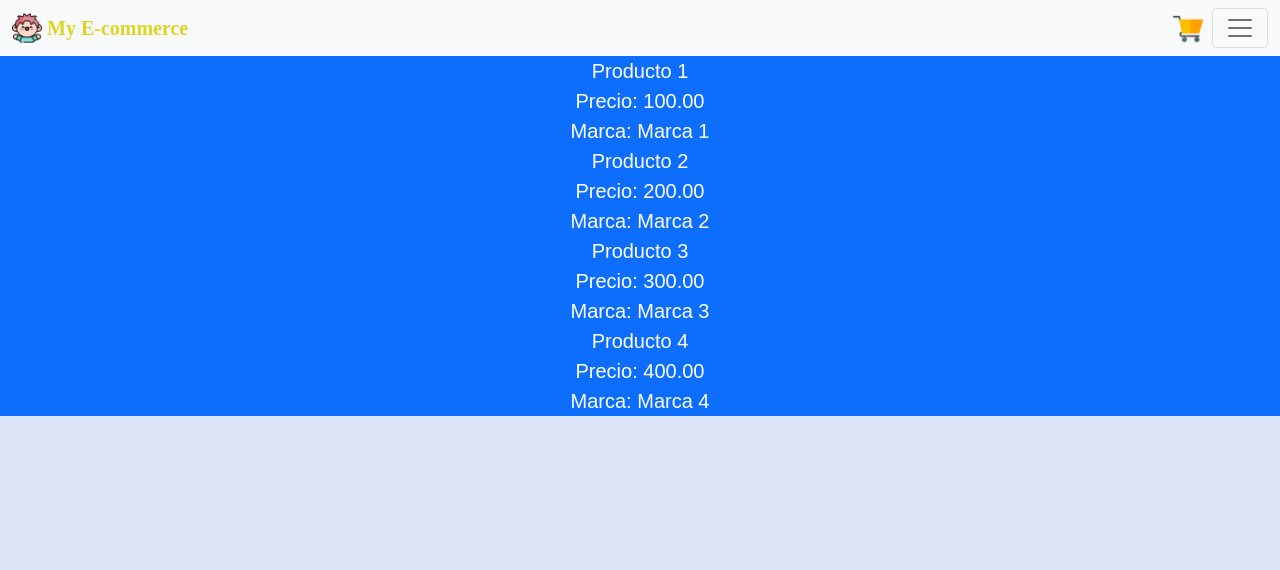
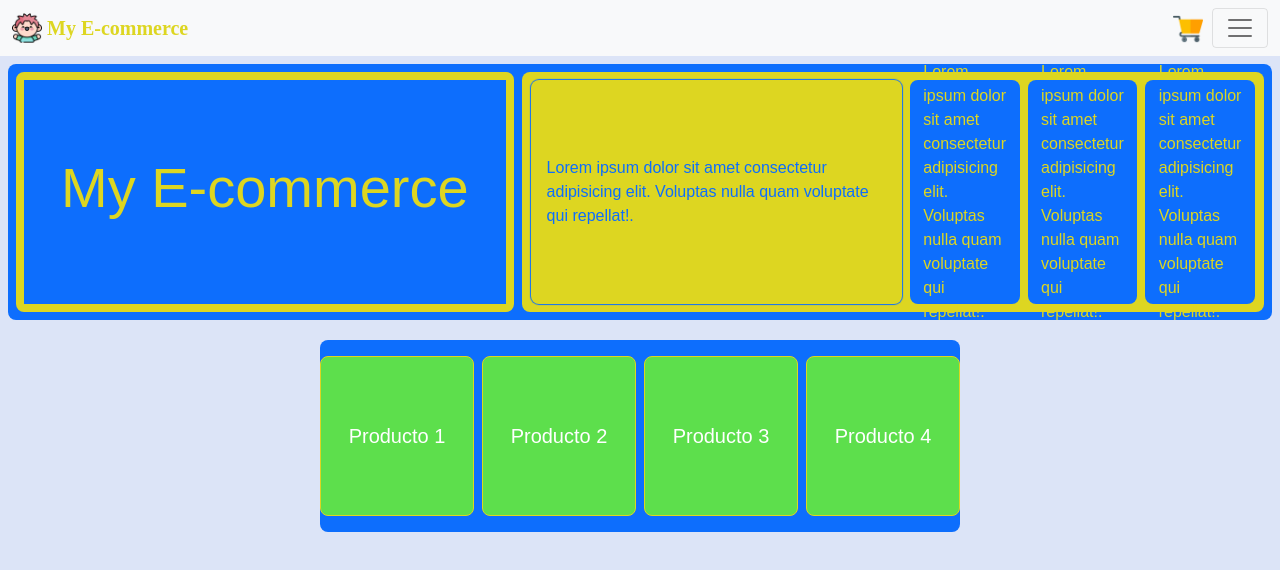
Before and after one commit to ManuelNunja/ecommerce_site, a React (Create React App) app: page / in a window 1280 px wide. Shown: the top 570 px of the page. Built offline with nearby package versions, Linux system fonts and the light colour scheme; a web font is replaced by a local one.

Commit message:
commit_202201427_1

```diff
--- a/package.json
+++ b/package.json
@@ -10,11 +10,13 @@
     "@testing-library/react": "^12.1.2",
     "@testing-library/user-event": "^13.5.0",
     "bootstrap": "^5.1.3",
+    "jquery": "^3.6.0",
     "react": "^17.0.2",
     "react-bootstrap": "^2.1.1",
     "react-dom": "^17.0.2",
     "react-google-fonts": "^1.2.1",
     "react-scripts": "5.0.0",
+    "sass": "^1.49.0",
     "web-vitals": "^2.1.3"
   },
   "scripts": {
--- a/src/App.js
+++ b/src/App.js
@@ -3,12 +3,16 @@ import 'bootstrap/dist/css/bootstrap.min.css';
 import './App.css';
 import Navbar from './components/navbar/Navbar';
 import ItemListContainer from './components/itemListContainer/ItemListContainer';
+import ListSquare from './components/listSquare/ListSquare';
+import HeadCarousel from './components/headCarousel/HeadCarousel';
 
 function App() {
   return (
     <div className="App">
       <Navbar></Navbar>
-      <ItemListContainer></ItemListContainer>
+      <HeadCarousel></HeadCarousel>
+      <ListSquare></ListSquare>
+      {/*<ItemListContainer></ItemListContainer>*/}
     </div>
   );
 }
--- /dev/null
+++ b/src/components/headCarousel/HeadCarousel.js
@@ -0,0 +1,28 @@
+import "./HeadCarousel.scss"
+import HeadCarouselItem from "./HeadCarouselItem";
+
+const textItem = "Lorem ipsum dolor sit amet consectetur adipisicing elit. Voluptas nulla quam voluptate qui repellat!."
+const items = [
+    {itemId: "1", itemText: textItem},
+    {itemId: "2", itemText: textItem},
+    {itemId: "3", itemText: textItem},
+    {itemId: "4", itemText: textItem},
+];
+
+const HeadCarousel = () => {
+
+  return <div className="headCarousel--container">
+        <div className="headCarousel--background">
+            <div className="side--left"><h1 className="side--left--name">My E-commerce</h1></div>
+            <div className="side--right">
+                {
+                    items.map(({itemId, itemText}) => (
+                        <HeadCarouselItem key={itemId} itemId={itemId} itemText={itemText}></HeadCarouselItem>
+                    ))
+                }
+            </div>
+        </div>
+  </div>;
+};
+
+export default HeadCarousel;
--- /dev/null
+++ b/src/components/headCarousel/HeadCarousel.scss
@@ -0,0 +1,78 @@
+@import "../sass/_variables.scss";
+
+.headCarousel--container{
+    height: calc(calc($px_site * 32) + 16px);
+    width: 100%;
+    background-color: transparent;
+    display: flex;
+    align-items: center;
+    justify-items: center;
+    justify-content: center;
+    padding: $px_site;
+    .headCarousel--background{
+        height: calc($px_site * 32);
+        width: 100%;
+        border-radius: $px_site;
+        background-color: $color--secondary;
+        display: flex;
+        flex-direction: row;
+        align-items: center;
+        justify-content: center;
+        justify-items: center;
+        gap: $px_site;
+        .side--left{
+            width: calc(40% - 8px);
+            height: calc($px_site * 30);
+            border-radius: $px_site;
+            background-color: transparent;
+            border: solid 8px $color--primary;
+            display: flex;
+            align-items: center;
+            justify-content: center;
+            justify-items: center;
+            .side--left--name{
+                color: $color--primary;
+                font-size: 56px;
+            }
+        }
+        .side--right{
+            width: calc(60% - 16px);
+            height: calc($px_site * 30);
+            border-radius: $px_site;
+            background-color: $color--primary;
+            display: flex;
+            align-items: center;
+            justify-content: center;
+            justify-items: center;
+            gap: $px_site;
+            .side--right--item{
+                width: calc(calc(100% / 6) - 14px);
+                height: calc(100% - 16px);
+                background-color: $color--secondary;
+                border-radius: $px_site;
+                cursor: pointer;
+                display: flex;
+                align-items: center;
+                justify-content: center;
+                justify-items: center;
+                .text{
+                    color: $color--primary;
+                    font-size: 16px;
+                    text-align: left;
+                    padding: 16px;
+                }
+            }
+            .active{
+                width: calc(50% - 0px) !important;
+                background-color: $color--primary;
+                box-shadow:  0px 0px 1px 1px $color--secondary;
+                .text{
+                    color: $color--secondary;
+                    font-size: 16px;
+                    text-align: left;
+                    padding: 16px;
+                }
+            }
+        }
+    }
+}
--- /dev/null
+++ b/src/components/headCarousel/HeadCarouselItem.js
@@ -0,0 +1,20 @@
+import "./HeadCarousel.scss";
+
+const HeadCarouselItem = ({itemId, itemText}) => {
+    let classNormal = "side--right--item"
+    let classActive = "side--right--item active"
+    return <div id={"headCarouselItem" + itemId} className={(itemId == "1" ? classActive : classNormal)} onClick={(props) => (function(){
+        var arrayObjectByClass = document.getElementsByClassName("side--right--item")
+        var i = 0
+        for(i = 0; i <= arrayObjectByClass.length - 1; i++){
+            arrayObjectByClass[i].classList.remove("active");
+        }
+        document.getElementById(props.target.id).classList.add("active");
+    })(
+
+    )}>
+        <div className="text">{itemText}</div>
+    </div>;
+};
+
+export default HeadCarouselItem;
--- /dev/null
+++ b/src/components/listSquare/ListSquare.js
@@ -0,0 +1,22 @@
+import "./ListSquare.scss";
+import ListSquareItem from "./ListSquareItem";
+const items = [
+    {productId: "1", productName: "Producto 1", productPrice: "150.00", productBrand: "Marca 1"},
+    {productId: "2", productName: "Producto 2", productPrice: "300.00", productBrand: "Marca 2"},
+    {productId: "3", productName: "Producto 3", productPrice: "450.00", productBrand: "Marca 3"},
+    {productId: "4", productName: "Producto 4", productPrice: "600.00", productBrand: "Marca 4"},
+];
+
+const ListSquare = () => {
+  return <div className="listSquare--container">
+      <div className="listSquare--background">
+        {
+            items.map(({productId, productName, productPrice, productBrand}) => (
+                <ListSquareItem key={productId} productName={productName} productPrice={productPrice} productBrand={productBrand}></ListSquareItem>
+            ))
+        }
+      </div>
+  </div>;
+};
+
+export default ListSquare;
--- /dev/null
+++ b/src/components/listSquare/ListSquare.scss
@@ -0,0 +1,44 @@
+@import "../sass/_variables.scss";
+
+.listSquare--container{
+    height: calc(calc($px_site * 25) + 16px);
+    width: 100%;
+    background-color: transparent;
+    display: flex;
+    align-items: center;
+    justify-items: center;
+    justify-content: center;
+    .listSquare--background{
+        height: calc($px_site * 24);
+        width: 50%;
+        border-radius: $px_site;
+        background-color: $color--secondary;
+        display: flex;
+        flex-direction: row;
+        align-items: center;
+        justify-content: center;
+        justify-items: center;
+        gap: $px_site;
+        .listSquare--item{
+            width: calc($px_site * 20);
+            height: calc($px_site * 20);
+            border-radius: $px_site;
+            background-color: $color--third;
+            box-shadow: none;
+            border: solid 1px $color--primary;
+            cursor: pointer;
+            display: flex;
+            flex-direction: row;
+            align-items: center;
+            justify-content: center;
+            justify-items: center;
+            &:hover{
+                box-shadow: 0px 0px 6px 4px $color--shadow;
+            }
+            .listSquare--item--name{
+                color: white;
+                font-size: 20px;
+            }
+        }
+    }
+}
--- /dev/null
+++ b/src/components/listSquare/ListSquareItem.js
@@ -0,0 +1,9 @@
+import "./ListSquare.scss";
+
+const ListSquareItem =({productName, productPrice, productBrand}) => {
+    return <div className="listSquare--item">
+        <div className="listSquare--item--name">{productName}</div>
+    </div>;
+  };
+
+export default ListSquareItem;
--- /dev/null
+++ b/src/components/sass/_variables.scss
@@ -0,0 +1,7 @@
+/*COLORS*/
+$color--primary: #ddd621;
+$color--secondary: #0d6efd;
+$color--third: #5ddf4c;
+$color--shadow: rgba(255, 255, 255, 0.507);
+/*PIXELS*/
+$px_site: 8px;
```
Also changed, not shown: 1 other file (tests, documents, lock files or other folders).
